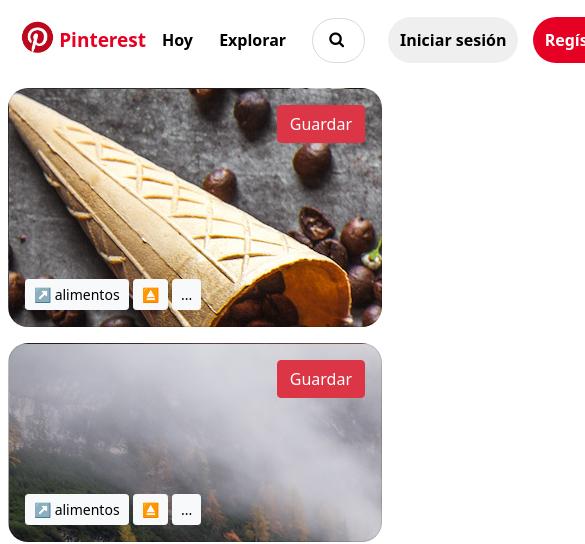
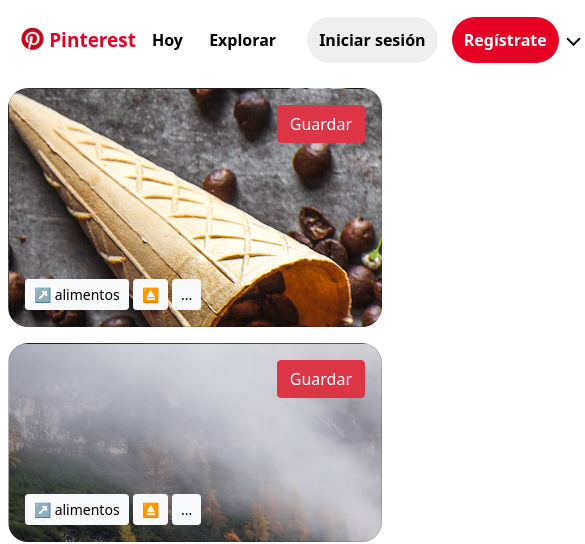
Before and after one commit to rosaangelamacedo/maquetadopinterest, a website: page index.html in a window 390 px wide. Shown: the top 544 px of the page, 585 px wide, since content can reach past the window. Drawn offline with Linux system fonts and the light colour scheme.

Commit message:
Últimos cambios Diego

```diff
--- a/styles_nav.css
+++ b/styles_nav.css
@@ -14,7 +14,7 @@
 
 .left-logo img {
     transform: translateY(-15%); /*el translateY sirve para trasladar por el eje Y*/
-    height: 35px;
+    height: 25px;
 }
 
 .left-logo label {
@@ -54,10 +54,10 @@
     border: 1px solid #dadada;
     border-radius: 30px;
     margin: auto;
-    margin-right: 10px;
-    margin-left: 10px;
+    margin-right: 0px;
+    margin-left: 0px;
     height: 45px;
-    padding: 10px 10px;
+    padding: 10px 5px;
     background: white;
     display: inline-flex; /*Sirve para que los items se alinien con este*/
 }
@@ -85,7 +85,7 @@
     list-style: none;
     flex-shrink: 0;
     line-height: 80px;
-    padding: 0 8px;
+    padding: 0;
 }
 
 .sign-in-bar li {
@@ -171,6 +171,12 @@
     color: black;
     font-weight: bold;
     text-decoration: none;
+    transition: .2s;
+}
+
+.more-options a:hover {
+    text-decoration: underline;
+    color: #717171;
 }
 
 .more-options li:nth-child(3) {
@@ -189,3 +195,16 @@ en este caso, al hacer click en la flecha, de desplegará las more-options
 #check-across-down:checked ~ .more-options {
     display: flex;
 }
+
+@media screen and (max-width: 768px) {
+    .search-bar button{
+        display: none;
+    }
+    .search-bar input {
+        display: none;
+    }
+
+    .search-bar {
+        border: none;
+    }
+}
```
